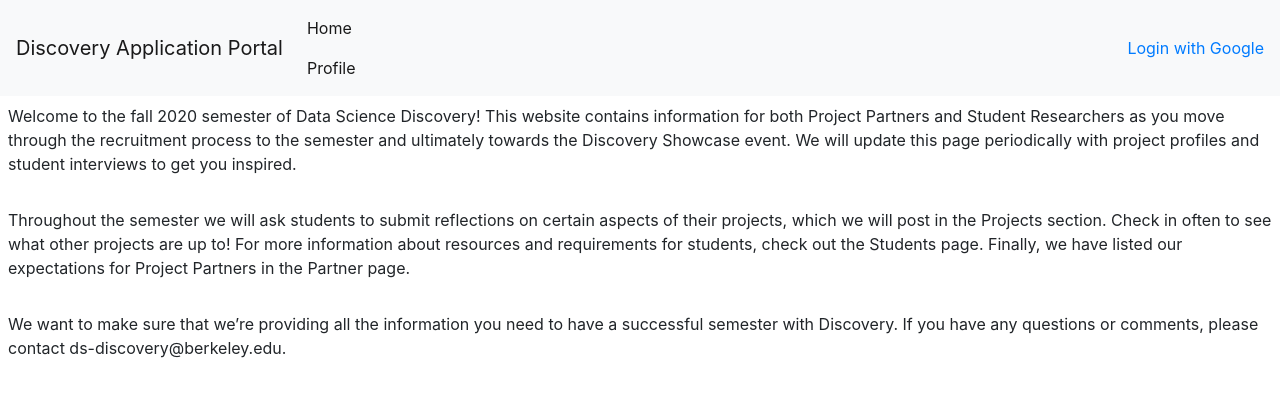
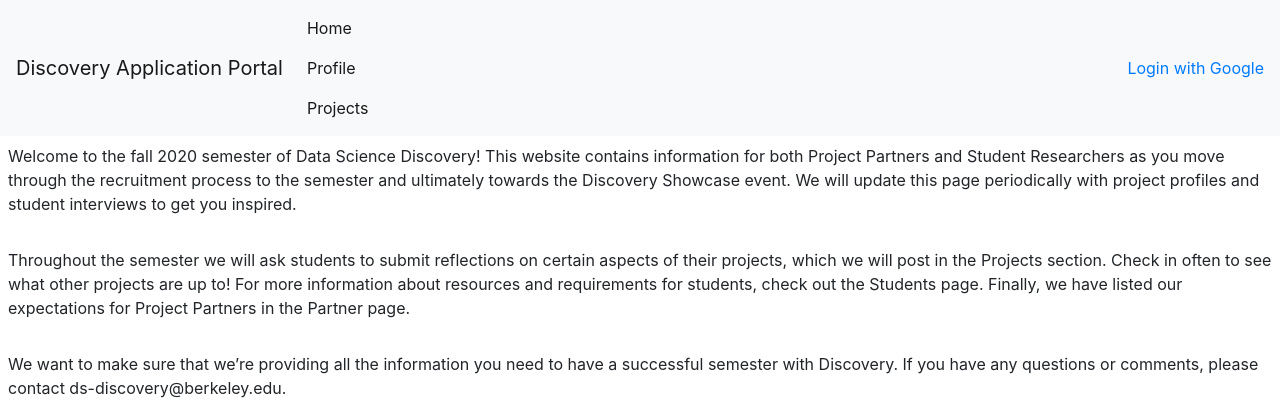
Before and after one commit to DS-Discovery/DS-Exchange, a Django app: page / in a window 1280 px wide. Shown: the top 420 px of the page. Run offline with Django 3.2, Linux system fonts and the light colour scheme; parts of the project's set-up code (start-up, migrations or seed data) failed here and were passed over; some libraries are stand-ins or nearby versions.

Commit message:
add projects button

```diff
--- a/discovery/login/templates/login/index.html
+++ b/discovery/login/templates/login/index.html
@@ -19,6 +19,7 @@
       <li class="nav-item active">
         <a class="nav-link" href="#">Home <span class="sr-only">(current)</span></a>
         <a class="nav-link" href="/profile">Profile <span class="sr-only">(current)</span></a>
+        <a class="nav-link" href="/projects">Projects <span class="sr-only">(current)</span></a>
       </li>
 
       <!--
```
